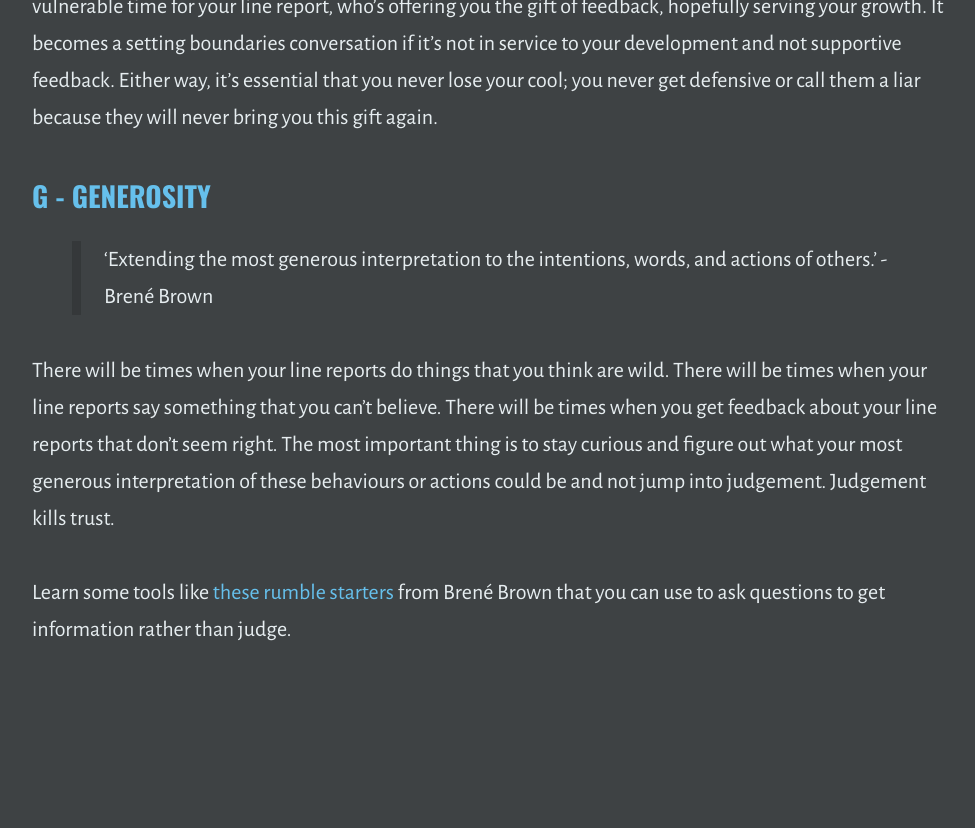
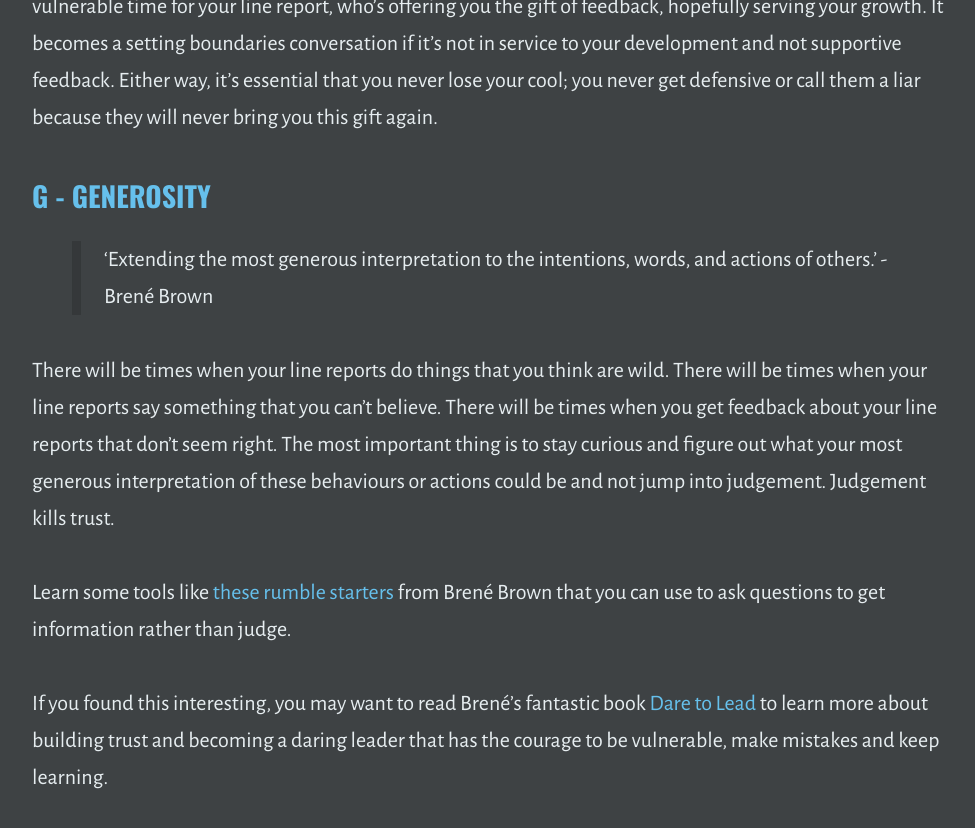
Before and after one commit to outragedpinkracoon/outragedpinkracoon.github.io, a Jekyll site: the page built from _posts/2022-06-06-braving-trust-in-one-to-ones.md, in a window 1280 px wide and 900 px high, scrolled down 4657 px. Shown: the top 828 px of the window, without its empty margins (149-1124 px from the left). Built offline with Jekyll 4.4.1, drawn with Linux system fonts in a browser that asks for light colours; before the commit the page ends 5409 px from its top, so only the background shows below that.

Commit message:
adds final paragraph

```diff
--- a/_posts/2022-06-06-braving-trust-in-one-to-ones.md
+++ b/_posts/2022-06-06-braving-trust-in-one-to-ones.md
@@ -70,3 +70,5 @@ There will also be times when your line reports need to give you feedback, and i
 There will be times when your line reports do things that you think are wild. There will be times when your line reports say something that you can't believe. There will be times when you get feedback about your line reports that don’t seem right. The most important thing is to stay curious and figure out what your most generous interpretation of these behaviours or actions could be and not jump into judgement. Judgement kills trust.
 
 Learn some tools like [these rumble starters](https://brenebrown.com/art/feedback-toolbox-rumble-language/) from Brené Brown that you can use to ask questions to get information rather than judge.
+
+If you found this interesting, you may want to read Brené's fantastic book [Dare to Lead](https://www.wob.com/en-gb/books/brene-brown/dare-to-lead/9781785042140) to learn more about building trust and becoming a daring leader that has the courage to be vulnerable, make mistakes and keep learning.
```
